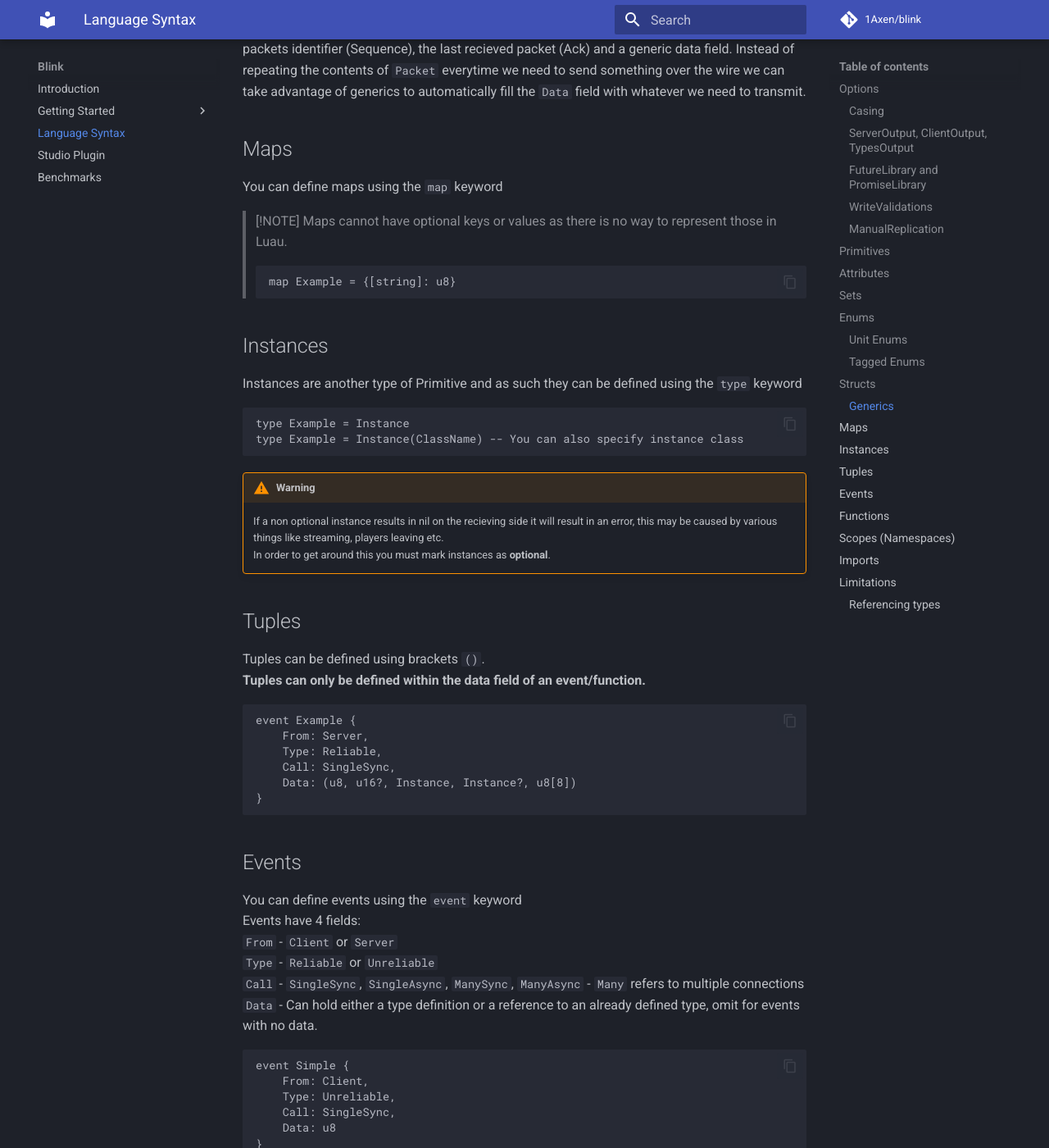
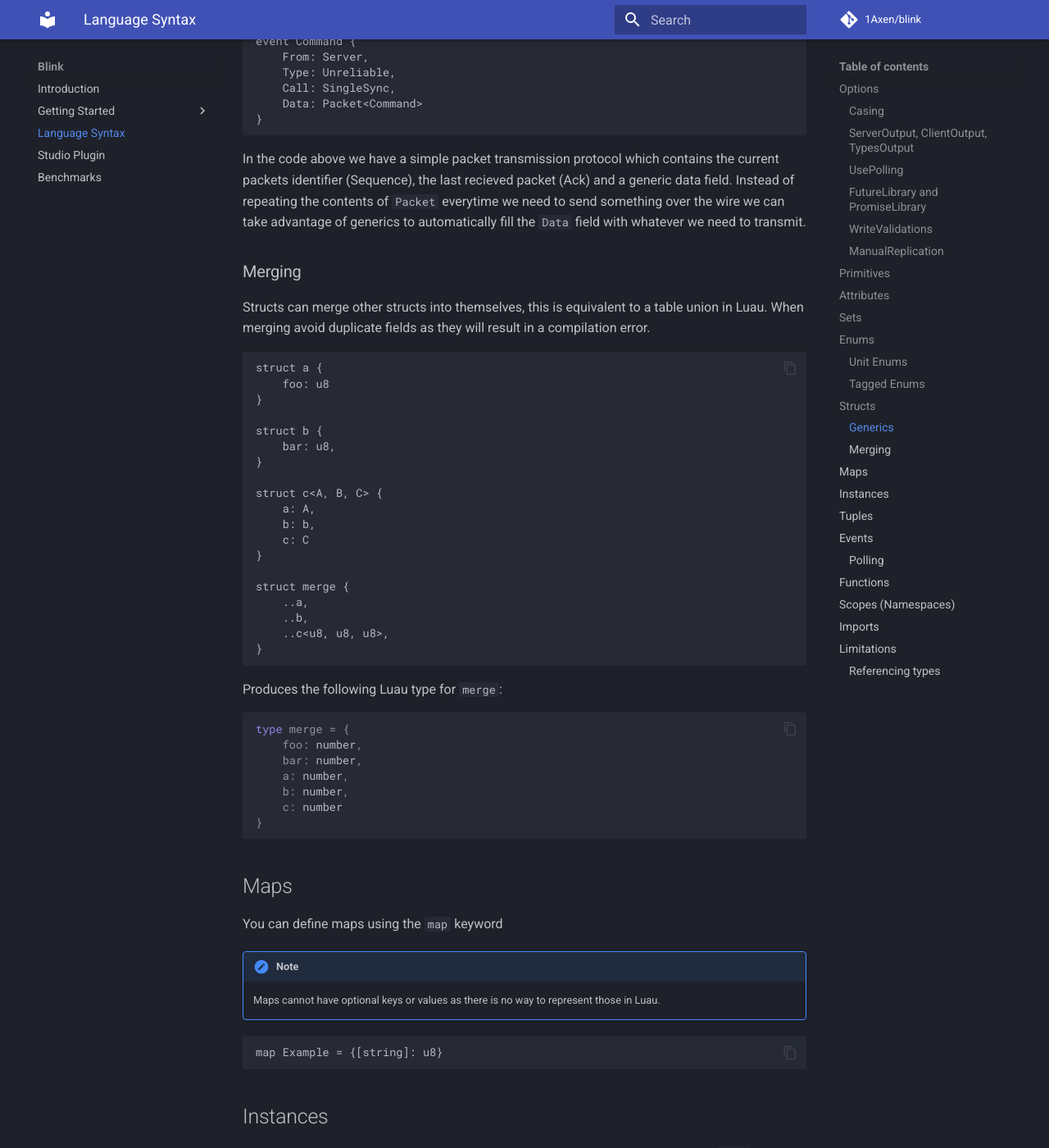
Before and after one commit to 1Axen/blink, an MkDocs documentation site: the page built from docs/Syntax.md, in a window 1280 px wide and 1400 px high, scrolled down 6034 px. Shown: the whole window at 82% size. Built offline with MkDocs 1.6.1 and Material for MkDocs 9.7.7, drawn with Linux system fonts in a browser that asks for light colours; comment, search, counter and statistics services are not loaded; some of the changed text lies outside the part shown.

Commit message:
Document new features

````diff
--- a/docs/Syntax.md
+++ b/docs/Syntax.md
@@ -17,6 +17,12 @@
 option TypesOutput = "../Network/Types.luau"
 option ServerOutput = "../Network/Server.luau"
 option ClientOutput = "../Network/Client.luau"
+```
+### `UsePolling`
+Default: `false`
+Instructs the compiler to automatically output all events with a polling API.
+```
+option UsePolling = true
 ```
 ### `FutureLibrary` and `PromiseLibrary`
 In order to use future and promise yield types with functions a path to each library used must be specified
@@ -203,10 +209,44 @@
 }
 ```
 In the code above we have a simple packet transmission protocol which contains the current packets identifier (Sequence), the last recieved packet (Ack) and a generic data field. Instead of repeating the contents of `Packet` everytime we need to send something over the wire we can take advantage of generics to automatically fill the `Data` field with whatever we need to transmit.
+### Merging
+Structs can merge other structs into themselves, this is equivalent to a table union in Luau. When merging avoid duplicate fields as they will result in a compilation error.
+```
+struct a {
+    foo: u8
+}
+
+struct b {
+    bar: u8,
+}
+
+struct c<A, B, C> {
+    a: A,
+    b: b,
+    c: C
+}
+
+struct merge {
+    ..a,
+    ..b,
+    ..c<u8, u8, u8>,
+}
+```
+Produces the following Luau type for `merge`:
+```lua
+type merge = {
+    foo: number,
+    bar: number,
+    a: number,
+    b: number,
+    c: number
+}
+```
 ## Maps
 You can define maps using the `map` keyword
-> [!NOTE]
-> Maps cannot have optional keys or values as there is no way to represent those in Luau.
+!!! Note
+    Maps cannot have optional keys or values as there is no way to represent those in Luau.
+
 ```
 map Example = {[string]: u8}
 ```
@@ -235,6 +275,7 @@
 Events have 4 fields:
 `From` - `Client` or `Server`
 `Type` - `Reliable` or `Unreliable`
+`Poll` - `true` or `false` - Controls whether the event will generate using the polling API
 `Call` - `SingleSync`, `SingleAsync`, `ManySync`, `ManyAsync` - `Many` refers to multiple connections
 `Data` - Can hold either a type definition or a reference to an already defined type, omit for events with no data.
 ```
@@ -260,6 +301,22 @@
         Field = u8
     }
 }
+```
+### Polling
+When `Poll` is `true` or the `UsePolling` option is `true`, events will generate with a polling API on the listener side, the `On` function is replaced with a `Next` function which returns an iterator to be used within a for loop.
+```
+event ReplicateEntities {
+    From: Server,
+    Type: Unreliable,
+    Call: SingleSync,
+    Poll: true,
+    Data: map {[u8]: unknown[]}
+}
+```
+```luau
+for Index, EntityMap in Blink.ReplicateEntities.Next() do
+    ...
+end
 ```
 ## Functions
 You can define functions using the `function` keyword
````
